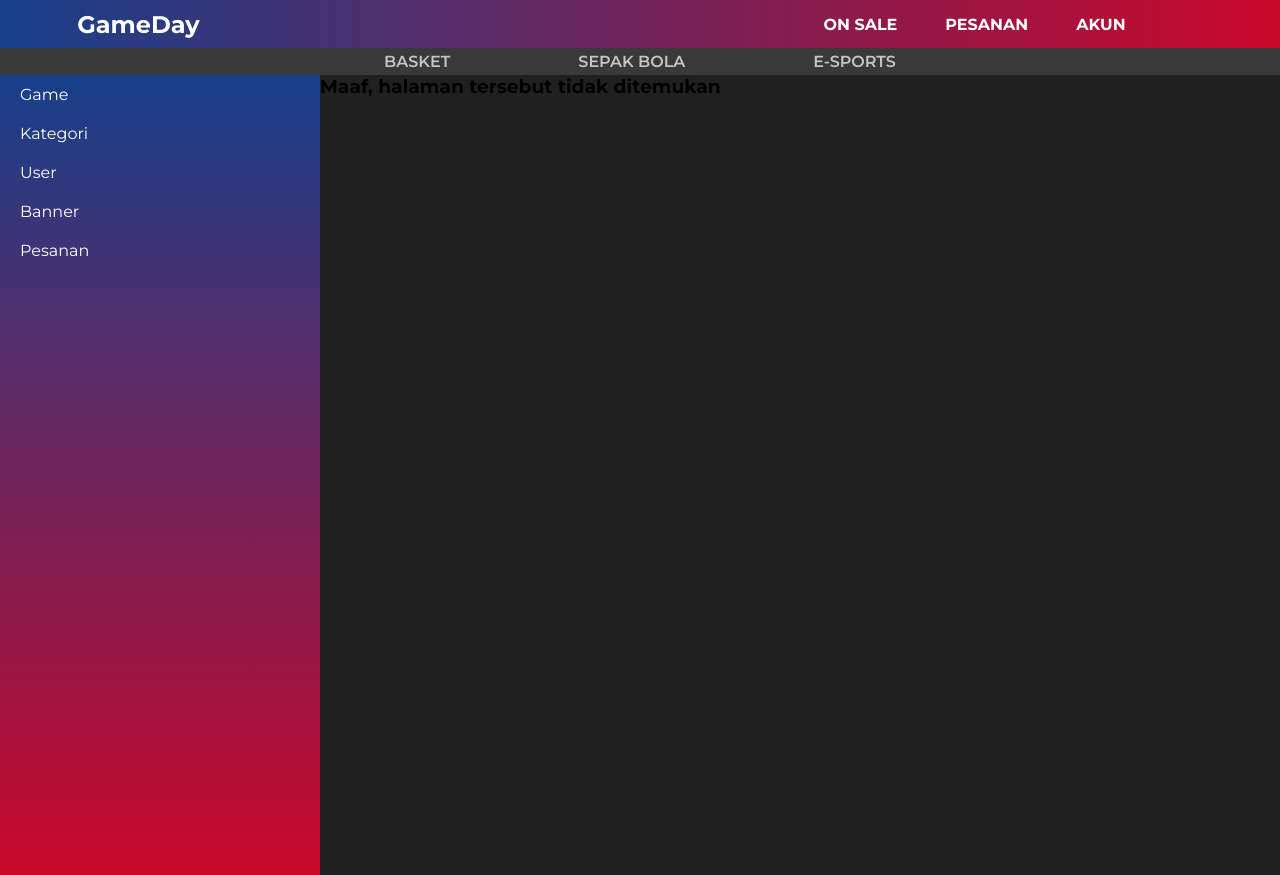
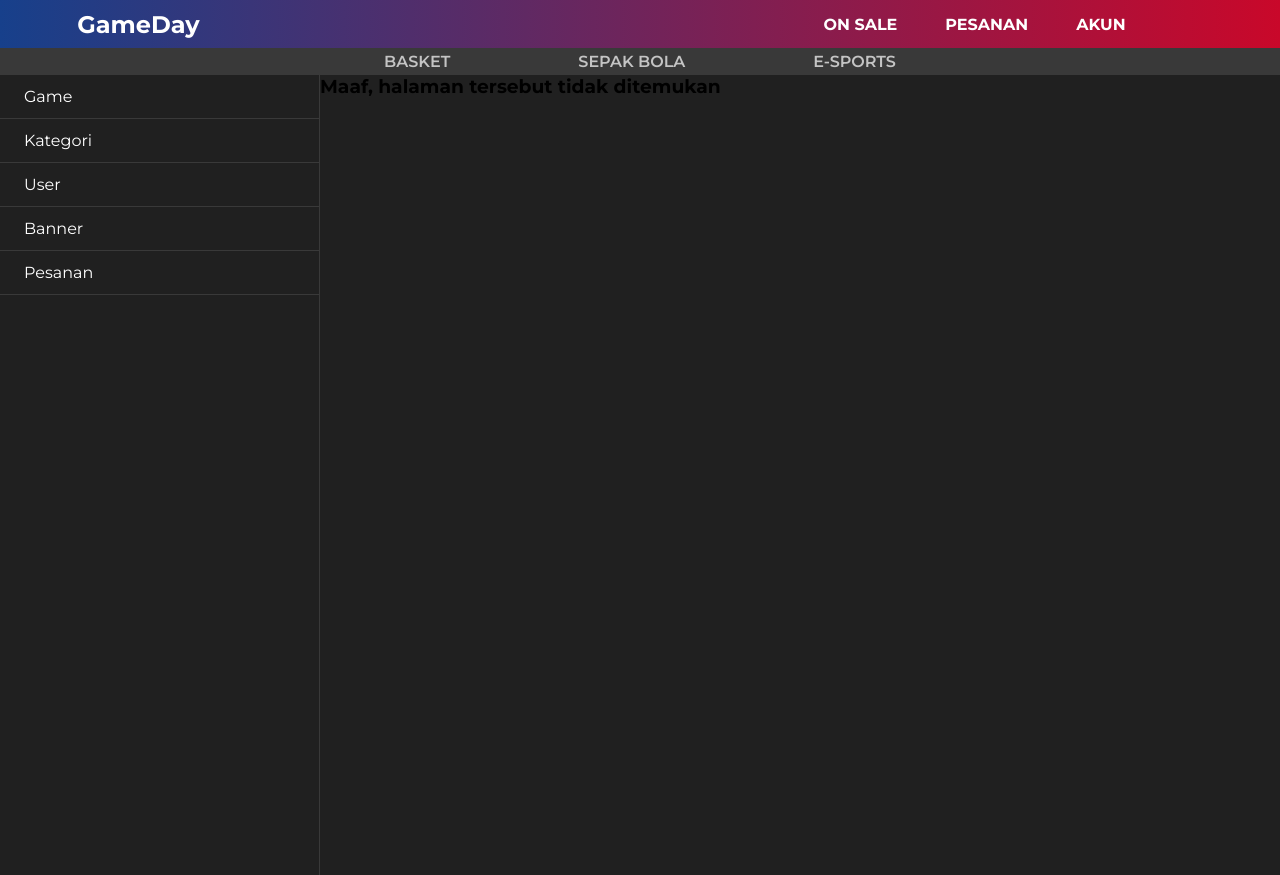
Before and after one commit to Marvvllo/GameDay, a PHP site: page /gameday/index.php?page=my_profile in a window 1280 px wide. Run offline with PHP 8.4, Linux system fonts and the light colour scheme; some libraries are stand-ins or nearby versions.

Commit message:
My Profile Styles

```diff
--- a/css/style.css
+++ b/css/style.css
@@ -257,7 +257,8 @@ body {
 	float: left;
 	min-width: 25%;
 	height: 100vh;
-	background: var(--gradient-vertical);
+	background: var(--background);
+	border-right: 1px solid var(--background-var);
 }
 
 .menu-profile ul {
@@ -266,14 +267,34 @@ body {
 	list-style: none;
 }
 
+.menu-profile li {
+	border-bottom: 1px solid var(--background-var);
+}
+
 .menu-profile a {
+	position: relative;
 	display: block;
 	color: white;
 	text-decoration: none;
-	padding: 10px 20px;
+	padding: 0.75em 1.5em;
 }
 
-.menu-profile a:hover,
-.menu-profile a.active {
+.menu-profile a::before {
+	content: "";
+	position: absolute;
 	background-color: var(--secondary);
+	width: 0.25em;
+	height: 100%;
+	top: 0;
+	left: 0;
+	border-top-right-radius: 1rem;
+	border-bottom-right-radius: 1rem;
+	transform: scaleX(0);
+	transform-origin: left;
+	transition: transform 350ms ease-in-out;
 }
+
+.menu-profile a:hover::before,
+.menu-profile a.active::before {
+	transform: scaleX(1);
+}
```
